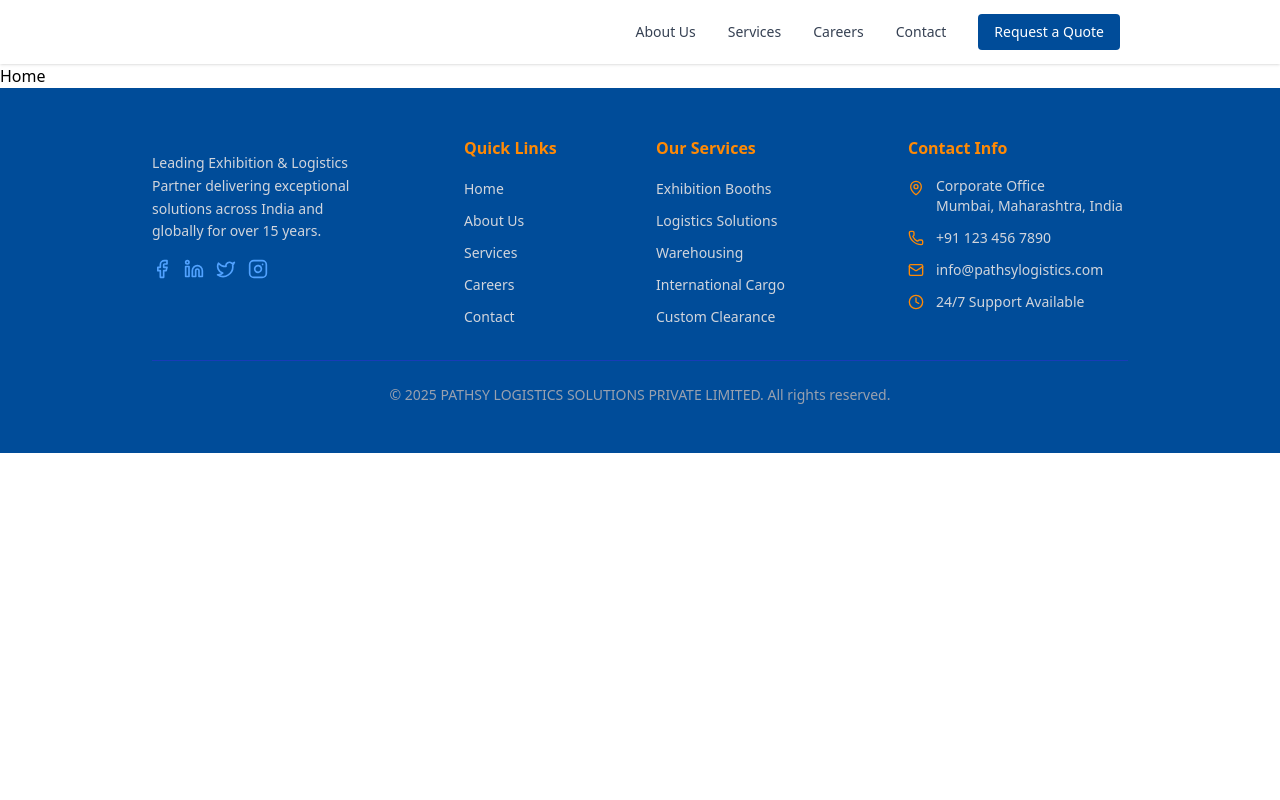
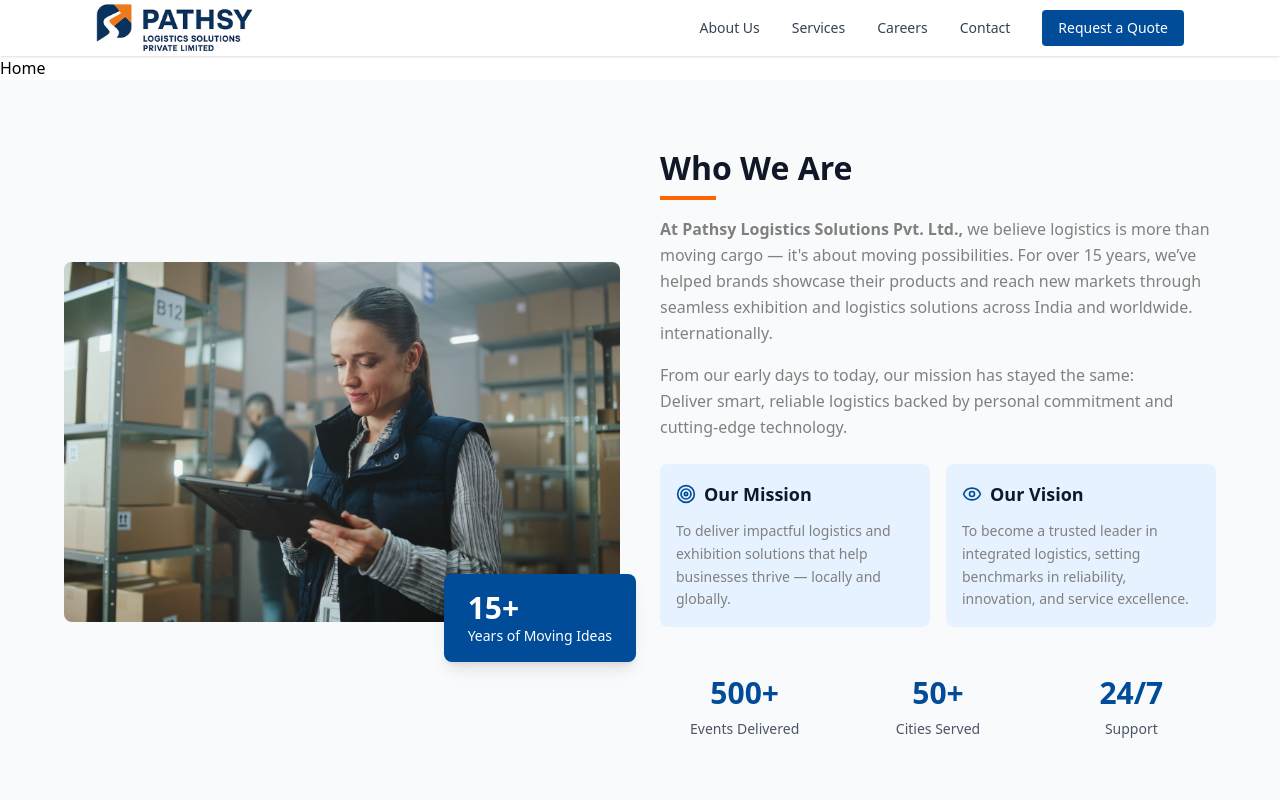
Before and after one commit to vidhisavaliya-1710/PATHSY-LOGISTICS-SOLUTIONS, a React (Vite) app in the folder Pathsy-frontend/: page / in a window 1280 px wide. Shown: the top 800 px of the page. Built offline with nearby package versions, Linux system fonts and the light colour scheme.

Commit message:
add aboutus

```diff
--- a/Pathsy-frontend/src/header-footer/Navbar.jsx
+++ b/Pathsy-frontend/src/header-footer/Navbar.jsx
@@ -1,5 +1,6 @@
 import React, { useState } from 'react';
 import { Menu, X } from 'lucide-react';
+import Logo from "../assets/images/logo/Navbarlogo.png"
 
 function Navbar() {
     const [isMenuOpen, setIsMenuOpen] = useState(false);
@@ -10,12 +11,15 @@ function Navbar() {
 
     return (
         <nav className="bg-white shadow-sm">
-            <div className="max-w-5xl mx-auto px-4 sm:px-6 lg:px-8">
-                <div className="flex justify-between items-center h-16">
+            <div className="max-w-6xl mx-auto px-4 sm:px-6 lg:px-8">
+                <div className="flex justify-between items-center h-14">
                     {/* Logo */}
-                    <div className="flex items-center">
-
-
+                    <div className="flex items-center py-2">
+                        <img
+                            src={Logo}
+                            alt="Logo"
+                            className="h-14 w-auto object-contain"
+                        />
                     </div>
 
                     {/* Desktop Navigation */}
--- a/Pathsy-frontend/src/pages/AboutUs.jsx
+++ b/Pathsy-frontend/src/pages/AboutUs.jsx
@@ -1,9 +1,121 @@
-import React from 'react'
+import React, { useState, useEffect } from 'react';
+import { Target, Eye, Calendar, MapPin, Headphones } from 'lucide-react';
+import Aboutus from '../assets/images/Aboutus.avif'
 
-function AboutUs() {
-  return (
-    <div>AboutUs</div>
-  )
+const CountUp = ({ end, duration = 2000, suffix = '' }) => {
+    const [count, setCount] = useState(0);
+
+    useEffect(() => {
+        let startTime;
+        const animateCount = (timestamp) => {
+            if (!startTime) startTime = timestamp;
+            const progress = Math.min((timestamp - startTime) / duration, 1);
+            setCount(Math.floor(progress * end));
+
+            if (progress < 1) {
+                requestAnimationFrame(animateCount);
+            }
+        };
+
+        requestAnimationFrame(animateCount);
+    }, [end, duration]);
+
+    return <span>{count}{suffix}</span>;
+};
+
+export default function AboutUs() {
+    return (
+        <div className="bg-gray-50 py-16 px-4 sm:px-6 lg:px-8">
+            <div className="max-w-6xl mx-auto">
+                <div className="grid grid-cols-1 lg:grid-cols-2 gap-10 items-center">
+                    {/* Left Side - Image and Badge */}
+                    <div className="relative">
+                        <div className="relative rounded-lg overflow-hidden">
+                            <img
+                                src={Aboutus}
+                                alt="Warehouse professional using tablet"
+                                className="w-full h-90 object-cover"
+                            />
+                            {/* Badge */}
+
+                        </div>
+                        <div className="absolute -bottom-10 z-99 -right-4 bg-[#004c99] text-white px-6 py-4 rounded-lg shadow-lg">
+                                <div className="text-3xl font-bold">
+                                    <CountUp end={15} suffix="+" />
+                                </div>
+                                <div className="text-sm font-medium ">Years of Moving Ideas
+                                </div>
+                            </div>
+                    </div>
+
+                    {/* Right Side - Content */}
+                    <div className="space-y-6">
+                        <div>
+                            <h2 className="text-[32px] font-bold text-gray-900 mb-1">
+                                Who We Are
+                            </h2>
+                            <div className="w-14 h-1 bg-[#ff6600] mb-4"></div>
+
+                            <p className="text-[#808080] mb-4 leading-relaxed text-[16px]">
+                                <span className="font-semibold">At Pathsy Logistics Solutions Pvt. Ltd.,</span> we believe logistics is more than moving cargo — it's about moving possibilities.
+                                For over 15 years, we’ve helped brands showcase their products and reach new markets through seamless exhibition and logistics solutions across India and worldwide.
+                                internationally.
+                            </p>
+
+                            <p className="text-[#808080] leading-relaxed">
+                                From our early days to today, our mission has stayed the same:<br></br>
+                                Deliver smart, reliable logistics backed by personal commitment and cutting-edge technology.
+                            </p>
+                        </div>
+
+                        {/* Mission and Vision */}
+                        <div className="grid grid-cols-1 md:grid-cols-2 gap-4">
+                            <div className="bg-[#e6f2ff] p-4 rounded-lg">
+                                <div className="flex items-center mb-3">
+                                    <Target className="text-[#004c99] mr-2" size={20} />
+                                    <h3 className="text-lg font-semibold text-gray-900">Our Mission</h3>
+                                </div>
+                                <p className="text-[#808080] text-sm leading-relaxed">
+                                    To deliver impactful logistics and exhibition solutions that help businesses thrive — locally and globally.                                </p>
+                            </div>
+
+                            <div className="bg-[#e6f2ff] p-4 rounded-lg">
+                                <div className="flex items-center mb-3">
+                                    <Eye className="text-[#004c99] mr-2" size={20} />
+                                    <h3 className="text-lg font-semibold text-gray-900">Our Vision</h3>
+                                </div>
+                                <p className="text-[#808080] text-sm leading-relaxed">
+                                    To become a trusted leader in integrated logistics, setting benchmarks in reliability, innovation, and service excellence.
+                                </p>
+                            </div>
+                        </div>
+
+                        {/* Statistics */}
+                        <div className="grid grid-cols-3 gap-6 pt-6">
+                            <div className="text-center">
+                                <div className="text-3xl font-bold text-[#004c99] mb-2">
+                                    <CountUp end={500} suffix="+" />
+                                </div>
+                                <div className="text-gray-600 text-sm">Events Delivered</div>
+                            </div>
+
+                            <div className="text-center">
+                                <div className="text-3xl font-bold text-[#004c99] mb-2">
+                                    <CountUp end={50} suffix="+" />
+                                </div>
+                                <div className="text-gray-600 text-sm">Cities Served</div>
+                            </div>
+
+                            <div className="text-center">
+                                <div className="text-3xl font-bold text-[#004c99] mb-2">
+                                    24/7
+                                </div>
+                                <div className="text-gray-600 text-sm">Support</div>
+                            </div>
+                        </div>
+                    </div>
+                </div>
+            </div>
+        </div>
+    );
 }
-
-export default AboutUs
--- a/Pathsy-frontend/src/pages/Home.jsx
+++ b/Pathsy-frontend/src/pages/Home.jsx
@@ -1,8 +1,12 @@
 import React from 'react'
+import AboutUs from './AboutUs'
 
 function Home() {
   return (
+    <>
     <div>Home</div>
+    <AboutUs/>
+    </>
   )
 }
 
```
Also changed, not shown: Pathsy-frontend/src/assets/images/Aboutus.avif (added).
